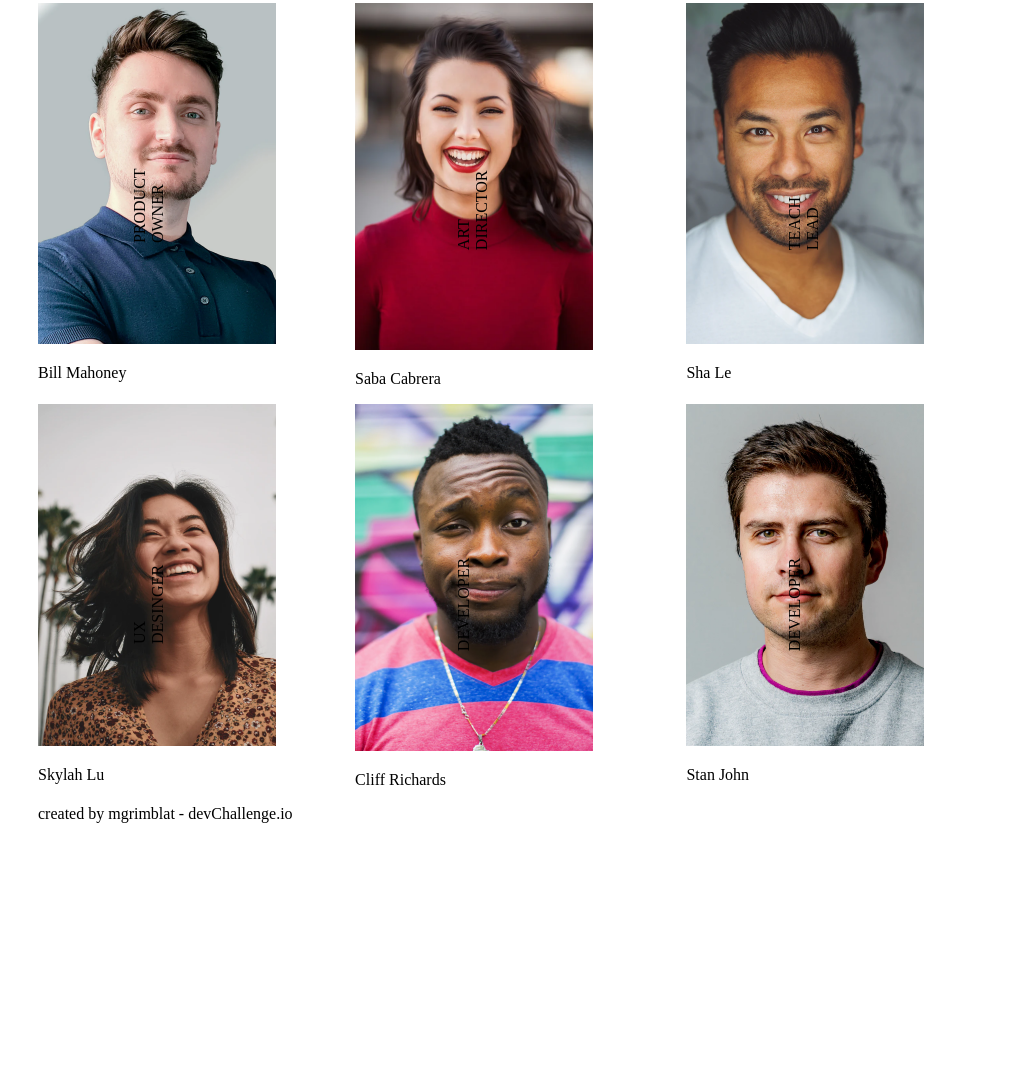
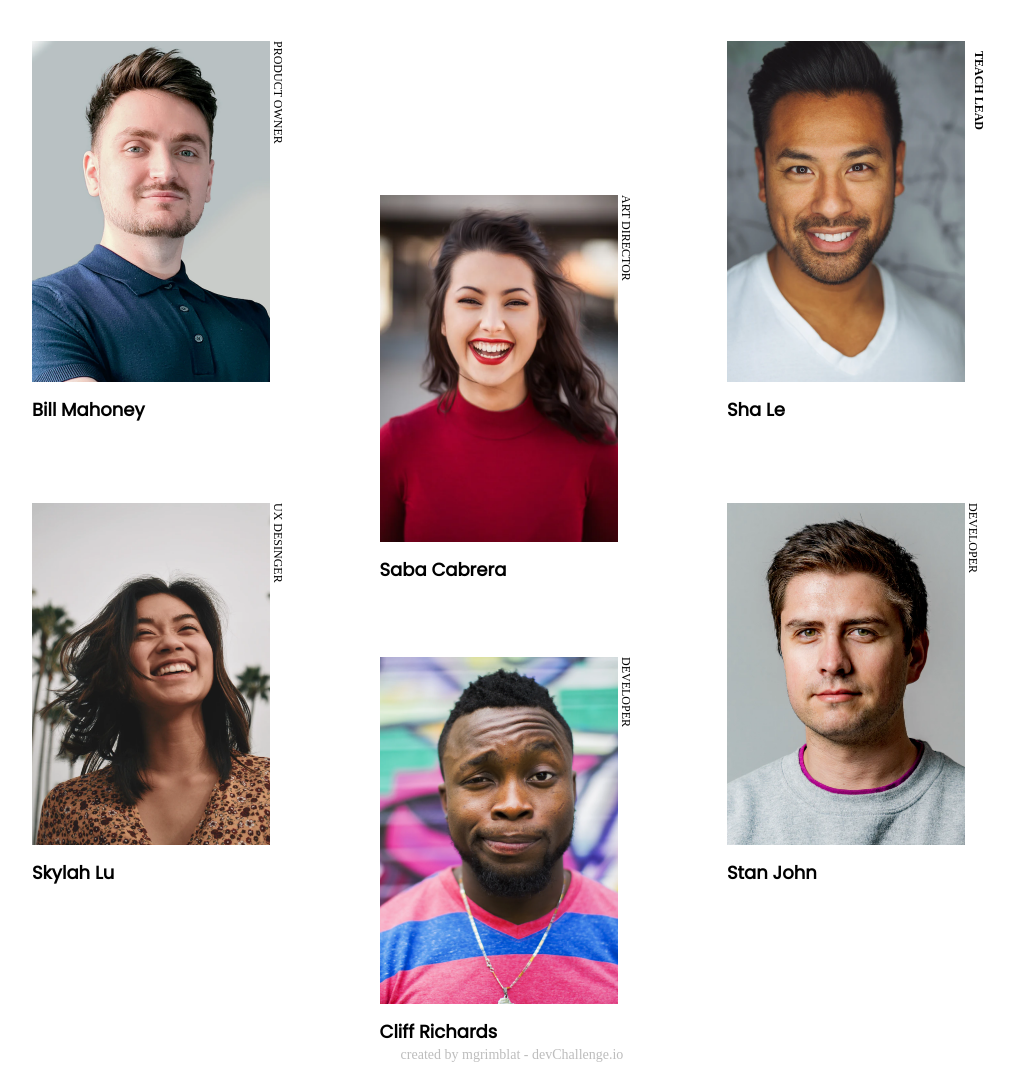
Before and after one commit to martingrimblat/devChallenge-2, a plain HTML site: page index.html in a window 1280 px wide. Shown: the part 267-1333 px from the top of the page, without its empty margins (128-1142 px from the left). Before the commit the page ends 1098 px from the top, so only its background shows below. Drawn offline with Linux system fonts and the light colour scheme.

Commit message:
agrego detalles grid gap. No queda perfecto. No puedo solucionar el responsive para celular

```diff
--- a/index.html
+++ b/index.html
@@ -29,10 +29,10 @@
 
    <section class="cards grid-container">
 
-    <div class="card flex-2">
+    <div class="card-1 flex-2">
       <div>
         <img src="photo1.png">
-        <p>Bill Mahoney</p>
+        <p class="card-name">Bill Mahoney</p>
       </div>
 
       <div class="role">
@@ -40,10 +40,10 @@
       </div>
     </div>
 
-    <div class="card flex-2">
+    <div class="card-2 flex-2">
       <div>
         <img src="photo2.png">
-        <p>Saba Cabrera</p>
+        <p class="card-name" class>Saba Cabrera</p>
       </div>
 
       <div class="role">
@@ -51,21 +51,21 @@
       </div>
     </div>
 
-    <div class="card flex-2">
+    <div class="card-3 flex-2">
       <div>
         <img src="photo3.png">
-        <p>Sha Le</p>
+        <p class="card-name">Sha Le</p>
       </div>
 
       <div class="role">
-        <p>TEACH LEAD</p>
+        <p class="card-name">TEACH LEAD</p>
       </div>
     </div>
 
-    <div class="card flex-2">
+    <div class="card-4 flex-2">
       <div>
         <img src="photo4.png">
-        <p>Skylah Lu</p>
+        <p class="card-name">Skylah Lu</p>
       </div>
 
       <div class="role">
@@ -73,10 +73,10 @@
       </div>
     </div>
 
-    <div class="card flex-2">
+    <div class="card-5 flex-2">
       <div>
         <img src="photo5.png">
-        <p>Cliff Richards</p>
+        <p class="card-name">Cliff Richards</p>
       </div>
 
       <div class="role">
@@ -84,10 +84,10 @@
       </div>
     </div>
 
-    <div class="card flex-2">
+    <div class="card-6 flex-2">
       <div>
         <img src="photo6.png">
-        <p>Stan John</p>
+        <p class="card-name">Stan John</p>
       </div>
 
       <div class="role">
--- a/style.css
+++ b/style.css
@@ -1,6 +1,12 @@
+
+*{
+	margin: 0;
+	padding: 0;
+}
 
 .title{
-	margin-bottom: 100px
+	margin: 100px 0;
+
 }
 
 .title h1{
@@ -42,5 +48,33 @@
 }
 
 .role{
-	transform: rotate(-90deg);
+	writing-mode: vertical-rl;
+	text-orientation: mixed;
+	margin: 0 0;
 }
+
+.role p {
+	font-family: 'PT Serif';
+	font-size: 12px;
+}
+
+.card-name {
+	font-family: 'Poppins';
+	font-style: normal;
+	font-weight: 600;
+	font-size: 18px;
+	line-height: 27px;
+	margin-top: 10px
+}
+
+
+footer{
+	font-family: 'Montserrat';
+	font-style: normal;
+	font-weight: 500;
+	font-size: 14px;
+	line-height: 17px;
+	text-align: center;
+	color: #BDBDBD;
+	margin: 100px 0 25px 0;
+}
--- a/utilities.css
+++ b/utilities.css
@@ -1,8 +1,9 @@
 .container {
 
-	max-width: 1440px;
 	margin:auto;
 	width: 75%;
+	overflow: auto;
+	max-width: 1440px;
 }
 
 .flex {
@@ -13,6 +14,7 @@
 
 .flex-2 {
 	display: flex;
+	align-items: flex-start;
 }
 
 .title .flex{
@@ -23,5 +25,72 @@
 	display: grid;
 	width: 100%;
 	grid-template-columns: auto auto auto;
+	grid-template-rows: repeat(7,1fr);
 	justify-content: space-between;
+	grid-gap: 17% 1%;
+	grid-template-areas:
+		"card-1 . card-3"
+		"card-1 card-2 card-3"
+		"card-1 card-2 card-3"
+		"card-4 card-2 card-6"
+		"card-4 card-5 card-6"
+		"card-4 card-5 card-6"
+		". card-5 .";
+
 }
+
+.card-1{
+	grid-area: card-1;
+}
+
+.card-2{
+	grid-area: card-2;
+}
+
+.card-3{
+	grid-area: card-3;
+}
+
+.card-4{
+	grid-area: card-4;
+}
+
+.card-5{
+	grid-area: card-5;
+}
+
+.card-6{
+	grid-area: card-6;
+}
+
+/* MOBILE */
+
+@media(max-width: 375px){
+
+	.main {
+		background-color: #5A5A5A
+	}
+
+	.title .flex{
+		flex-direction: column;
+	}
+
+	.grid-container{
+		display: grid;
+		width: 100%;
+		grid-template-columns: auto auto;
+		grid-template-rows: repeat(9,1fr);
+		justify-content: space-between;
+		grid-template-areas:
+			"card-1 ."
+			"card-1 card-2"
+			"card-1 card-2"
+			"card-3 card-2"
+			"card-3 card-4"
+			"card-3 card-4"
+			"card-5 card-4"
+			"card-5 card-6"
+			"card-5 card-6"
+			". card-6"
+	}
+}
```
